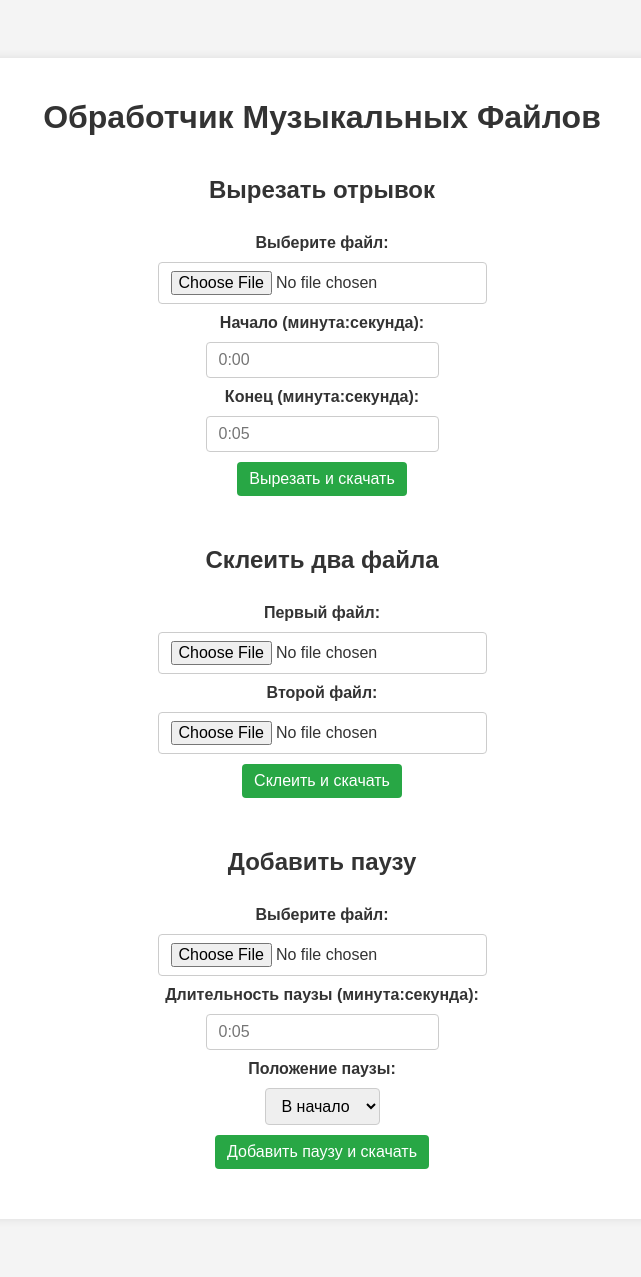
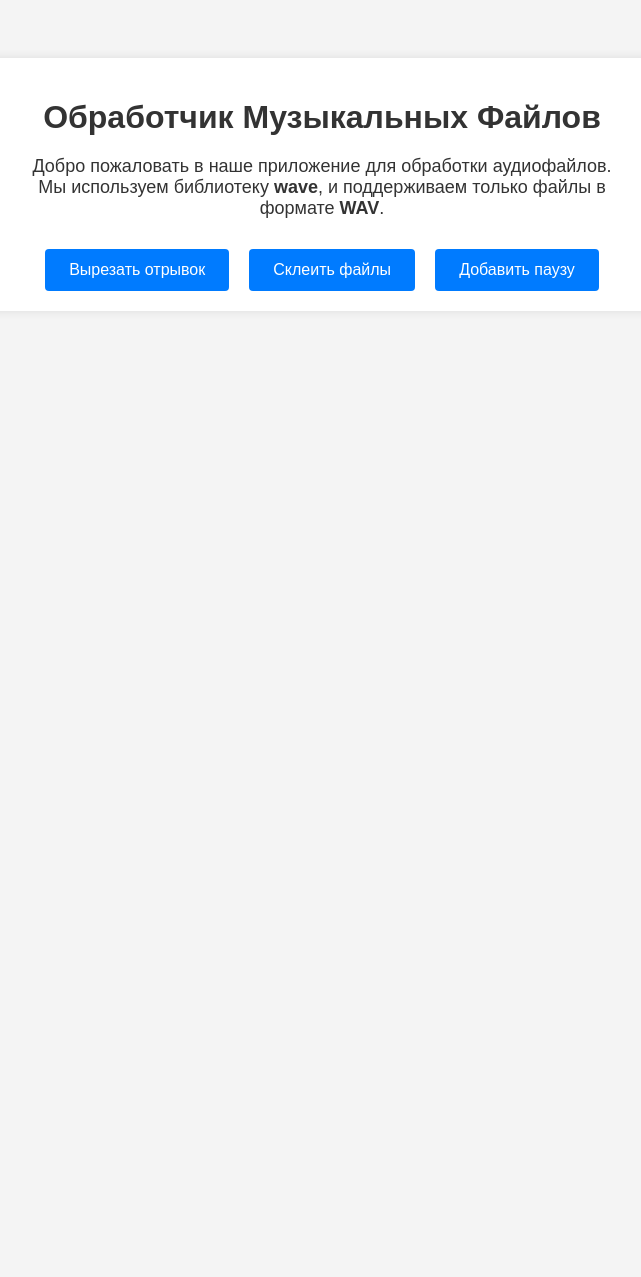
Before and after one commit to NesterenkoAlexander/flaskmusicfiles, a Flask app: page / in a window 1280 px wide. Shown: the whole page, without its empty margins (318-959 px from the left). After the commit the page ends 291 px from the top, so only its background shows below. Run offline with Flask 3, Linux system fonts and the light colour scheme.

Commit message:
functions have been distributed on different pages

```diff
--- a/app.py
+++ b/app.py
@@ -1,7 +1,6 @@
-from flask import Flask, render_template, request, send_file
+from flask import Flask, render_template, request, send_file, redirect, url_for
 import wave
 import os
-import struct
 
 app = Flask(__name__)
 UPLOAD_FOLDER = "uploads"
@@ -25,109 +24,115 @@ def generate_silence(duration, framerate, n_channels, sampwidth):
     return silence
 
 @app.route('/')
-def index():
-    return render_template('index.html')
+def home():
+    return render_template('home.html')
 
-@app.route('/process', methods=['POST'])
-def process():
-    file = request.files['audio-file']
-    if file:
-        start_time_str = request.form.get('start-time', '0:00')
-        end_time_str = request.form.get('end-time', '0:05')
+@app.route('/cut', methods=['GET', 'POST'])
+def cut():
+    if request.method == 'POST':
+        file = request.files['audio-file']
+        if file:
+            start_time_str = request.form.get('start-time', '0:00')
+            end_time_str = request.form.get('end-time', '0:05')
 
-        filepath = os.path.join(app.config['UPLOAD_FOLDER'], file.filename)
-        file.save(filepath)
+            filepath = os.path.join(app.config['UPLOAD_FOLDER'], file.filename)
+            file.save(filepath)
 
-        # Open the audio file
-        with wave.open(filepath, 'rb') as audio:
-            frame_rate = audio.getframerate()
-            total_frames = audio.getnframes()
-            total_duration = total_frames / frame_rate
+            # Open the audio file
+            with wave.open(filepath, 'rb') as audio:
+                frame_rate = audio.getframerate()
+                total_frames = audio.getnframes()
+                total_duration = total_frames / frame_rate
 
-            # Convert time strings to seconds
-            start_time = time_to_seconds(start_time_str)
-            end_time = time_to_seconds(end_time_str)
+                # Convert time strings to seconds
+                start_time = time_to_seconds(start_time_str)
+                end_time = time_to_seconds(end_time_str)
 
-            # Ensure end time does not exceed total duration
-            if end_time > total_duration:
-                end_time = total_duration
+                # Ensure end time does not exceed total duration
+                if end_time > total_duration:
+                    end_time = total_duration
 
-            start_frame = int(start_time * frame_rate)
-            end_frame = int(end_time * frame_rate)
+                start_frame = int(start_time * frame_rate)
+                end_frame = int(end_time * frame_rate)
 
-            # Set up the new audio
-            audio.setpos(start_frame)
-            frames = audio.readframes(end_frame - start_frame)
+                # Set up the new audio
+                audio.setpos(start_frame)
+                frames = audio.readframes(end_frame - start_frame)
 
-            # Save the processed audio
-            output_path = os.path.join(app.config['PROCESSED_FOLDER'], "processed_" + file.filename)
-            with wave.open(output_path, 'wb') as output_audio:
-                output_audio.setparams(audio.getparams())
-                output_audio.writeframes(frames)
+                # Save the processed audio
+                output_path = os.path.join(app.config['PROCESSED_FOLDER'], "processed_" + file.filename)
+                with wave.open(output_path, 'wb') as output_audio:
+                    output_audio.setparams(audio.getparams())
+                    output_audio.writeframes(frames)
 
-        return send_file(output_path, as_attachment=True)
+            return send_file(output_path, as_attachment=True)
+    return render_template('cut.html')
 
-@app.route('/merge', methods=['POST'])
+@app.route('/merge', methods=['GET', 'POST'])
 def merge():
-    file1 = request.files['audio-file-1']
-    file2 = request.files['audio-file-2']
-    if file1 and file2:
-        filepath1 = os.path.join(app.config['UPLOAD_FOLDER'], file1.filename)
-        filepath2 = os.path.join(app.config['UPLOAD_FOLDER'], file2.filename)
-        file1.save(filepath1)
-        file2.save(filepath2)
+    if request.method == 'POST':
+        file1 = request.files['audio-file-1']
+        file2 = request.files['audio-file-2']
+        if file1 and file2:
+            filepath1 = os.path.join(app.config['UPLOAD_FOLDER'], file1.filename)
+            filepath2 = os.path.join(app.config['UPLOAD_FOLDER'], file2.filename)
+            file1.save(filepath1)
+            file2.save(filepath2)
 
-        # Open both audio files
-        with wave.open(filepath1, 'rb') as audio1, wave.open(filepath2, 'rb') as audio2:
-            if audio1.getparams() != audio2.getparams():
-                return "Audio files must have the same parameters (channels, sample width, frame rate).", 400
+            # Open both audio files
+            with wave.open(filepath1, 'rb') as audio1, wave.open(filepath2, 'rb') as audio2:
+                if audio1.getparams() != audio2.getparams():
+                    return "Файлы должны иметь одинаковые параметры (каналы, разрядность, частота дискретизации).", 400
 
-            frames1 = audio1.readframes(audio1.getnframes())
-            frames2 = audio2.readframes(audio2.getnframes())
+                frames1 = audio1.readframes(audio1.getnframes())
+                frames2 = audio2.readframes(audio2.getnframes())
 
-            # Merge the audio frames
-            merged_frames = frames1 + frames2
+                # Merge the audio frames
+                merged_frames = frames1 + frames2
 
-            # Save the merged audio
-            output_path = os.path.join(app.config['PROCESSED_FOLDER'], "merged_" + file1.filename)
-            with wave.open(output_path, 'wb') as output_audio:
-                output_audio.setparams(audio1.getparams())
-                output_audio.writeframes(merged_frames)
+                # Save the merged audio
+                output_path = os.path.join(app.config['PROCESSED_FOLDER'], "merged_" + file1.filename)
+                with wave.open(output_path, 'wb') as output_audio:
+                    output_audio.setparams(audio1.getparams())
+                    output_audio.writeframes(merged_frames)
 
-        return send_file(output_path, as_attachment=True)
+            return send_file(output_path, as_attachment=True)
+    return render_template('merge.html')
 
-@app.route('/add_silence', methods=['POST'])
+@app.route('/add_silence', methods=['GET', 'POST'])
 def add_silence():
-    file = request.files['audio-file']
-    if file:
-        position = request.form.get('position', 'start')
-        duration_str = request.form.get('duration', '0:05')
-        duration = time_to_seconds(duration_str)
+    if request.method == 'POST':
+        file = request.files['audio-file']
+        if file:
+            position = request.form.get('position', 'start')
+            duration_str = request.form.get('duration', '0:05')
+            duration = time_to_seconds(duration_str)
 
-        filepath = os.path.join(app.config['UPLOAD_FOLDER'], file.filename)
-        file.save(filepath)
+            filepath = os.path.join(app.config['UPLOAD_FOLDER'], file.filename)
+            file.save(filepath)
 
-        # Open the audio file
-        with wave.open(filepath, 'rb') as audio:
-            params = audio.getparams()
-            frames = audio.readframes(audio.getnframes())
+            # Open the audio file
+            with wave.open(filepath, 'rb') as audio:
+                params = audio.getparams()
+                frames = audio.readframes(audio.getnframes())
 
-            # Generate silence
-            silence_frames = generate_silence(duration, params.framerate, params.nchannels, params.sampwidth)
+                # Generate silence
+                silence_frames = generate_silence(duration, params.framerate, params.nchannels, params.sampwidth)
 
-            # Add silence to the beginning or end
-            if position == 'start':
-                new_frames = silence_frames + frames
-            else:
-                new_frames = frames + silence_frames
+                # Add silence to the beginning or end
+                if position == 'start':
+                    new_frames = silence_frames + frames
+                else:
+                    new_frames = frames + silence_frames
 
-            # Save the new audio file
-            output_path = os.path.join(app.config['PROCESSED_FOLDER'], "silence_" + file.filename)
-            with wave.open(output_path, 'wb') as output_audio:
-                output_audio.setparams(params)
-                output_audio.writeframes(new_frames)
+                # Save the new audio file
+                output_path = os.path.join(app.config['PROCESSED_FOLDER'], "silence_" + file.filename)
+                with wave.open(output_path, 'wb') as output_audio:
+                    output_audio.setparams(params)
+                    output_audio.writeframes(new_frames)
 
-        return send_file(output_path, as_attachment=True)
+            return send_file(output_path, as_attachment=True)
+    return render_template('silence.html')
 
 if __name__ == '__main__':
     app.run(debug=True)
--- a/static/css/styles.css
+++ b/static/css/styles.css
@@ -8,16 +8,21 @@ body {
 
 .container {
     background-color: white;
-    padding: 20px;
+    padding: 20px 40px;
     border-radius: 8px;
     box-shadow: 0 0 10px rgba(0, 0, 0, 0.1);
     display: inline-block;
     width: 100%;
-    max-width: 800px;
+    max-width: 600px;
 }
 
 h1 {
     margin-bottom: 20px;
+}
+
+p {
+    font-size: 18px;
+    margin-bottom: 30px;
 }
 
 form {
@@ -41,7 +46,9 @@ input[type="submit"] {
     padding: 8px 12px;
     border: 1px solid #ccc;
     border-radius: 4px;
-    cursor: pointer;
+    width: 100%;
+    max-width: 300px;
+    box-sizing: border-box;
 }
 
 input[type="submit"] {
@@ -49,8 +56,43 @@ input[type="submit"] {
     color: white;
     border: none;
     transition: background-color 0.3s;
+    cursor: pointer;
+    max-width: 200px;
 }
 
 input[type="submit"]:hover {
     background-color: #218838;
 }
+
+.buttons {
+    display: flex;
+    justify-content: center;
+    gap: 20px;
+}
+
+.btn {
+    display: inline-block;
+    padding: 12px 24px;
+    background-color: #007BFF;
+    color: white;
+    border-radius: 4px;
+    text-decoration: none;
+    font-size: 16px;
+    transition: background-color 0.3s;
+}
+
+.btn:hover {
+    background-color: #0056b3;
+}
+
+.back-link {
+    display: inline-block;
+    margin-top: 20px;
+    text-decoration: none;
+    color: #007BFF;
+    font-size: 16px;
+}
+
+.back-link:hover {
+    text-decoration: underline;
+}
--- /dev/null
+++ b/templates/home.html
@@ -0,0 +1,19 @@
+<!DOCTYPE html>
+<html lang="ru">
+<head>
+    <meta charset="UTF-8">
+    <title>Обработчик Музыкальных Файлов</title>
+    <link rel="stylesheet" href="{{ url_for('static', filename='css/styles.css') }}">
+</head>
+<body>
+    <div class="container">
+        <h1>Обработчик Музыкальных Файлов</h1>
+        <p>Добро пожаловать в наше приложение для обработки аудиофайлов. Мы используем библиотеку <strong>wave</strong>, и поддерживаем только файлы в формате <strong>WAV</strong>.</p>
+        <div class="buttons">
+            <a href="{{ url_for('cut') }}" class="btn">Вырезать отрывок</a>
+            <a href="{{ url_for('merge') }}" class="btn">Склеить файлы</a>
+            <a href="{{ url_for('add_silence') }}" class="btn">Добавить паузу</a>
+        </div>
+    </div>
+</body>
+</html>
--- a/templates/index.html
+++ /dev/null
@@ -1,50 +0,0 @@
-<!DOCTYPE html>
-<html lang="en">
-<head>
-    <meta charset="UTF-8">
-    <title>Обработчик Музыкальных Файлов</title>
-    <link rel="stylesheet" href="{{ url_for('static', filename='css/styles.css') }}">
-</head>
-<body>
-    <div class="container">
-        <h1>Обработчик Музыкальных Файлов</h1>
-
-        <!-- Cut Audio Form -->
-        <form id="cut-form" method="POST" enctype="multipart/form-data" action="{{ url_for('process') }}">
-            <h2>Вырезать отрывок</h2>
-            <label for="audio-file">Выберите файл:</label>
-            <input type="file" id="audio-file" name="audio-file" accept="audio/*" required>
-            <label for="start-time">Начало (минута:секунда):</label>
-            <input type="text" id="start-time" name="start-time" placeholder="0:00" pattern="\d+:\d{2}" required>
-            <label for="end-time">Конец (минута:секунда):</label>
-            <input type="text" id="end-time" name="end-time" placeholder="0:05" pattern="\d+:\d{2}" required>
-            <input type="submit" value="Вырезать и скачать">
-        </form>
-
-        <!-- Merge Audio Form -->
-        <form id="merge-form" method="POST" enctype="multipart/form-data" action="{{ url_for('merge') }}">
-            <h2>Склеить два файла</h2>
-            <label for="audio-file-1">Первый файл:</label>
-            <input type="file" id="audio-file-1" name="audio-file-1" accept="audio/*" required>
-            <label for="audio-file-2">Второй файл:</label>
-            <input type="file" id="audio-file-2" name="audio-file-2" accept="audio/*" required>
-            <input type="submit" value="Склеить и скачать">
-        </form>
-
-        <!-- Add Silence Form -->
-        <form id="silence-form" method="POST" enctype="multipart/form-data" action="{{ url_for('add_silence') }}">
-            <h2>Добавить паузу</h2>
-            <label for="audio-file">Выберите файл:</label>
-            <input type="file" id="audio-file" name="audio-file" accept="audio/*" required>
-            <label for="duration">Длительность паузы (минута:секунда):</label>
-            <input type="text" id="duration" name="duration" placeholder="0:05" pattern="\d+:\d{2}" required>
-            <label for="position">Положение паузы:</label>
-            <select id="position" name="position">
-                <option value="start">В начало</option>
-                <option value="end">В конец</option>
-            </select>
-            <input type="submit" value="Добавить паузу и скачать">
-        </form>
-    </div>
-</body>
-</html>
```
Also changed, not shown: templates/cut.html (added, +23 -0 lines), templates/merge.html (added, +21 -0 lines), templates/silence.html (added, +26 -0 lines).
